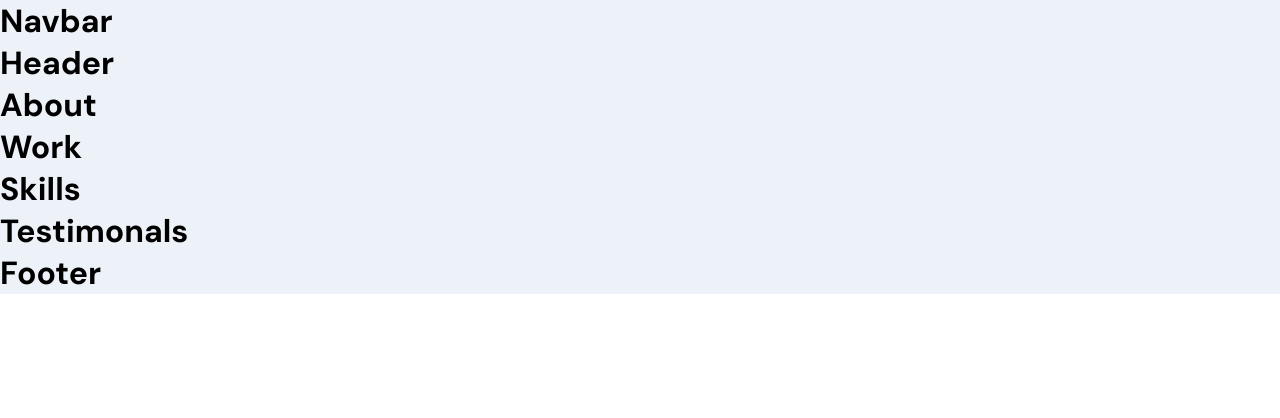
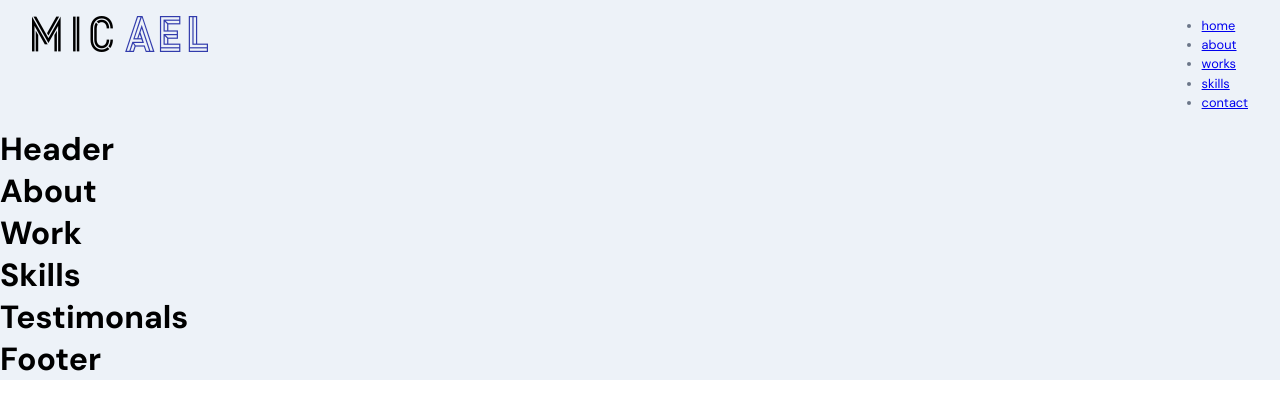
Before and after one commit to HaileabWolde/Haileab-s_Portfolio, a React (Create React App) app in the folder client/: page / in a window 1280 px wide. Shown: the top 418 px of the page. Built offline with nearby package versions, Linux system fonts and the light colour scheme.

Commit message:
added a css for navbar

```diff
--- a/client/src/components/Navbar/Navbar.jsx
+++ b/client/src/components/Navbar/Navbar.jsx
@@ -1,11 +1,23 @@
 import React from 'react'
 import './Navbar.scss'
-
+import {images} from '../../constants'
 const Navbar = ()=> {
   return (
-    <div>
-      <h1>Navbar</h1>
+    <nav className='app__navbar'>
+      <div className='app__navbar-logo'>
+        <img src={images.logo}/>
       </div>
+      <ul className='app__navbar-links'>
+        {
+          ['home', 'about', 'works', 'skills', 'contact'].map((item)=> (
+            <li key={`link-${item}`} className=' p-text'>
+              <div/>
+              <a href={`#${item}`}>{item}</a>
+            </li>
+          ))
+        }
+      </ul>
+    </nav>
   )
 }
 
--- a/client/src/components/Navbar/Navbar.scss
+++ b/client/src/components/Navbar/Navbar.scss
@@ -0,0 +1,5 @@
+.app__navbar {
+    display: flex;
+    justify-content: space-between;
+    padding: 1rem 2rem;
+}
--- /dev/null
+++ b/client/src/constants/images.jsx
@@ -0,0 +1,72 @@
+import email from '../assets/email.png';
+import mobile from '../assets/mobile.png';
+import api from '../assets/api.png';
+import cpp from '../assets/cpp.png';
+import css from '../assets/css.png';
+import figma from '../assets/figma.png';
+import flutter from '../assets/flutter.png';
+import git from '../assets/git.png';
+import graphql from '../assets/graphql.png';
+import html from '../assets/html.png';
+import javascript from '../assets/javascript.png';
+import mu5 from '../assets/mu5.png';
+import node from '../assets/node.png';
+import python from '../assets/python.png';
+import react from '../assets/react.png';
+import redux from '../assets/redux.png';
+import sass from '../assets/sass.png';
+import typescript from '../assets/typescript.png';
+import vue from '../assets/vue.png';
+
+import about01 from '../assets/about01.png';
+import about02 from '../assets/about02.png';
+import about03 from '../assets/about03.png';
+import about04 from '../assets/about04.png';
+
+import profile from '../assets/profile.png';
+import circle from '../assets/circle.svg';
+import logo from '../assets/logo.png';
+
+import adidas from '../assets/adidas.png';
+import amazon from '../assets/amazon.png';
+import asus from '../assets/asus.png';
+import bolt from '../assets/bolt.png';
+import nb from '../assets/nb.png';
+import skype from '../assets/skype.png';
+import spotify from '../assets/spotify.png';
+
+export default {
+  email,
+  mobile,
+  api,
+  cpp,
+  css,
+  figma,
+  flutter,
+  git,
+  graphql,
+  html,
+  javascript,
+  mu5,
+  node,
+  python,
+  react,
+  redux,
+  sass,
+  typescript,
+  vue,
+  about01,
+  about02,
+  about03,
+  about04,
+  profile,
+  circle,
+  logo,
+  adidas,
+  amazon,
+  asus,
+  bolt,
+  nb,
+  skype,
+  spotify,
+};
--- /dev/null
+++ b/client/src/constants/index.jsx
@@ -0,0 +1,3 @@
+import images from './images';
+
+export { images };
```
